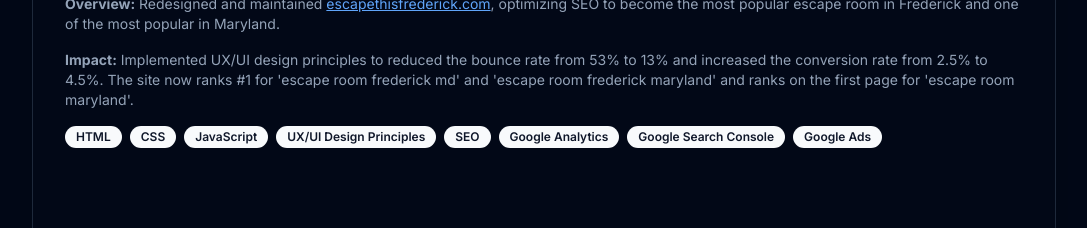
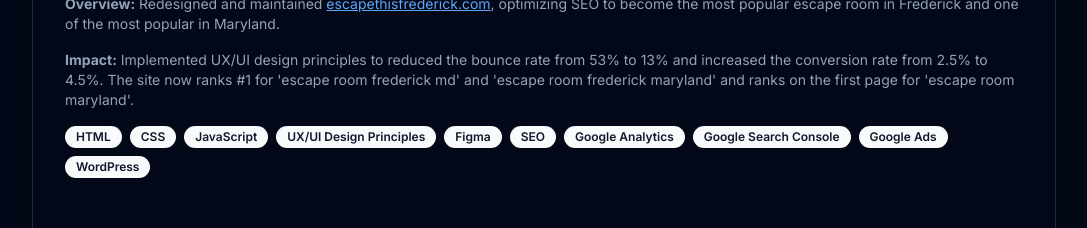
Before and after one commit to Stixels/matthew-mercado-portfolio, a Next.js app: page / in a window 1280 px wide. Shown: the part 3000-3228 px from the top of the page, without its empty margins (96-1183 px from the left). Built offline with nearby package versions, Linux system fonts and the light colour scheme; grey boxes are pictures that could not be loaded.

Commit message:
ETF Project Update

```diff
--- a/src/components/data/projects.js
+++ b/src/components/data/projects.js
@@ -58,10 +58,12 @@ export const projects = [
       "CSS",
       "JavaScript",
       "UX/UI Design Principles",
+      "Figma",
       "SEO",
       "Google Analytics",
       "Google Search Console",
       "Google Ads",
+      "WordPress",
     ],
   },
   {
```
